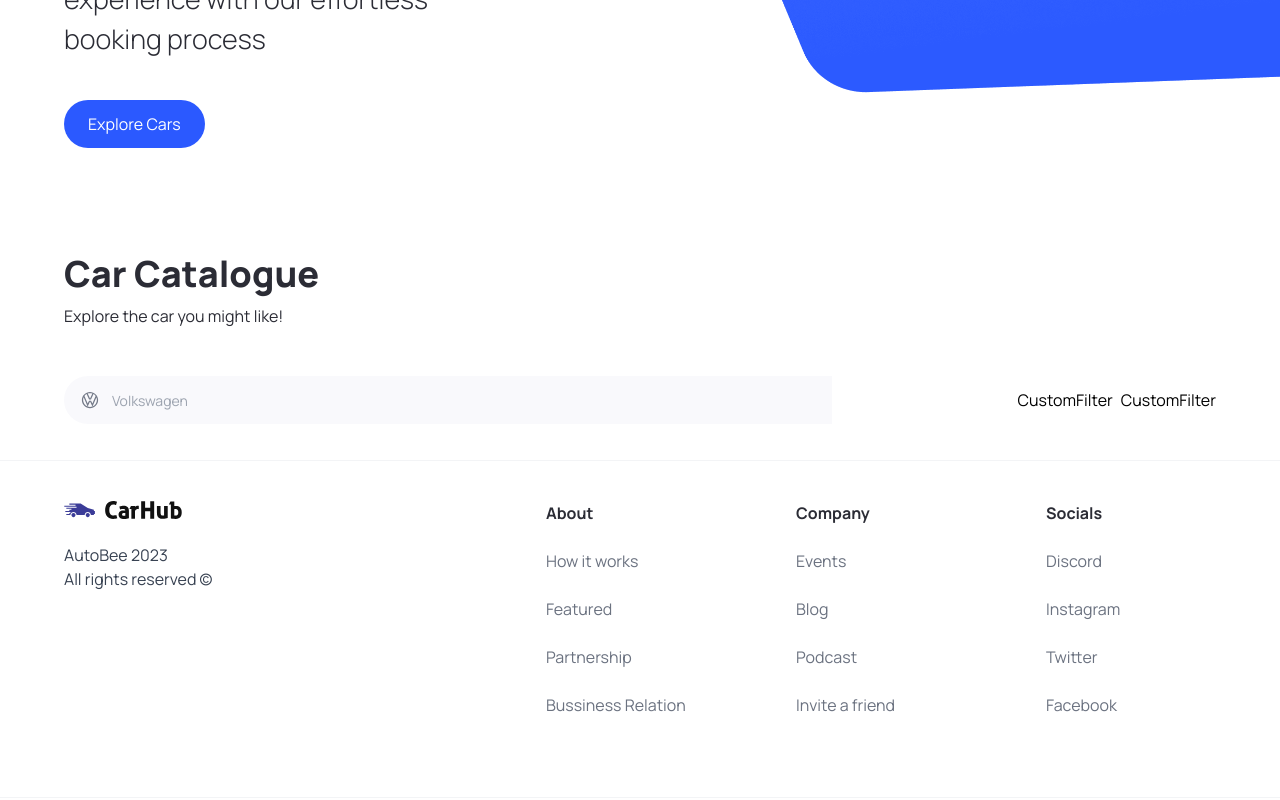
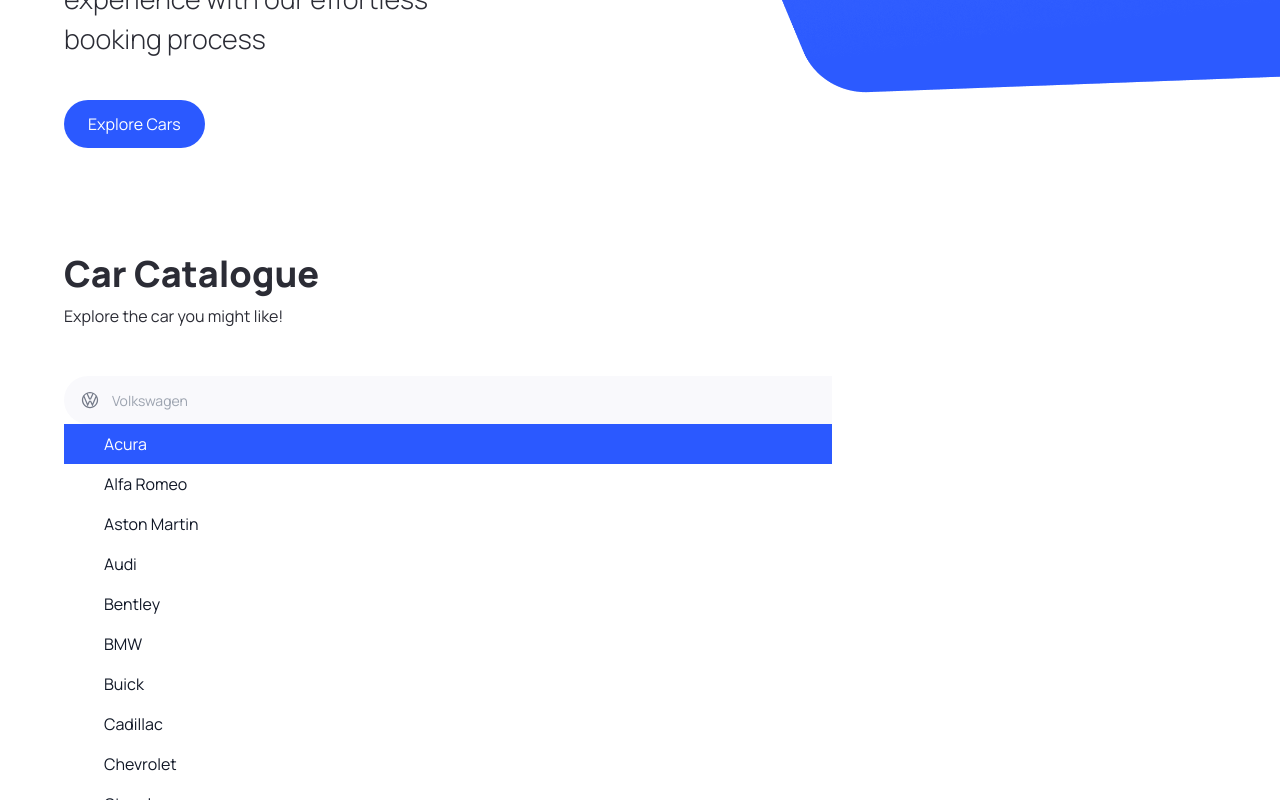
Before and after one commit to anirudhsalaria/AutoBee, a Next.js app: page / in a window 1280 px wide. Both pictures are taken after a click on the button 82 px from the left and 1010 px from the top of the page. Shown: the part 610-1410 px from the top of the page. Built offline with nearby package versions, Linux system fonts and the light colour scheme.

Commit message:
Update SearchManufacturer.tsx

```diff
--- a/components/SearchManufacturer.tsx
+++ b/components/SearchManufacturer.tsx
@@ -42,12 +42,17 @@ const SearchManufacturer = ({manufacturer, setManufacturer}: SearchManufacturerP
               afterLeave={() => setQuery('')}
             >
               <Combobox.Options>
-                {filteredManufacturers.length === 0 && query!== "" && (
-                  <Combobox.Option
-                    value={query}
-                  >
-
-                  </Combobox.Option>
+                {filteredManufacturers.map((item) => (
+                    <Combobox.Option
+                      key={item}
+                      className={({active}) => `
+                      relative search-manufacturer__option ${active ? 'bg-primary-blue text-white' : 'text-gray-900'}
+                      `}
+                      value={item}
+                    >
+                      {item}
+                    </Combobox.Option>
+                  )
                 )}
               </Combobox.Options>
             </Transition>
```
